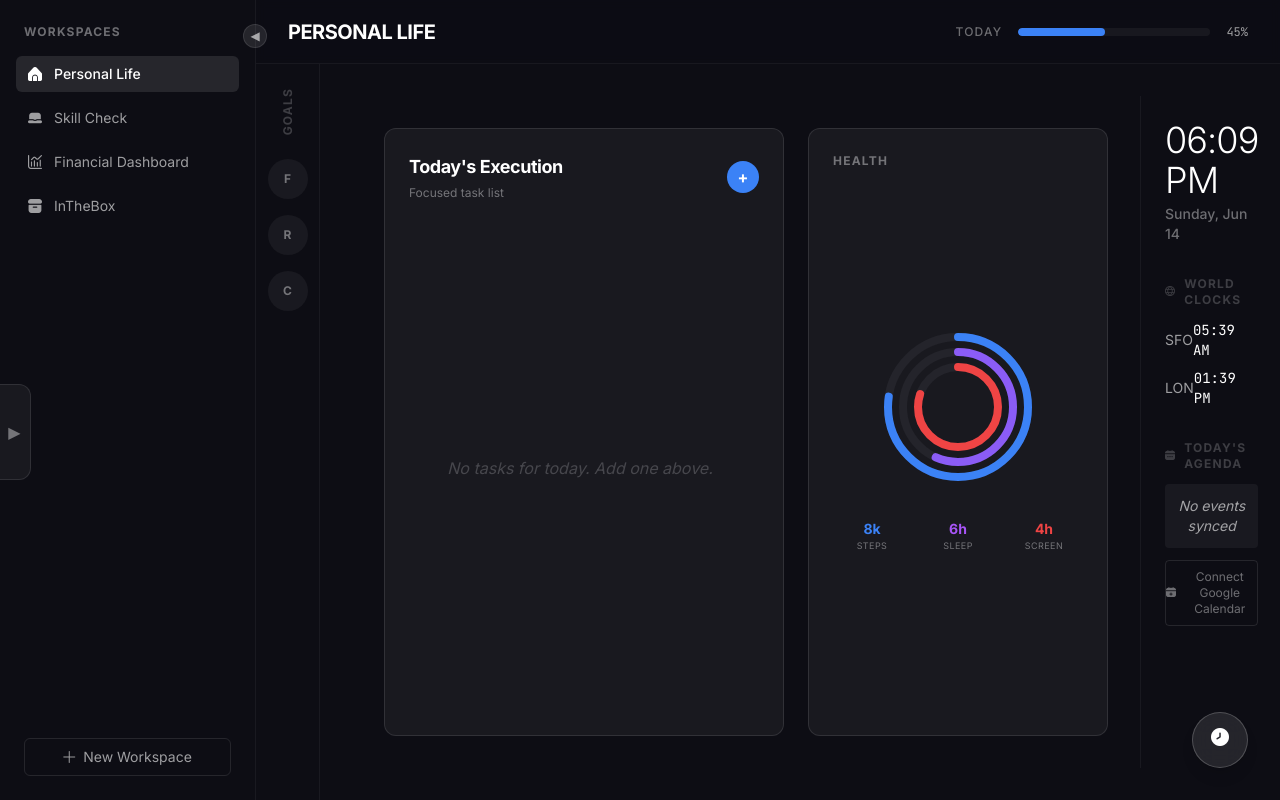
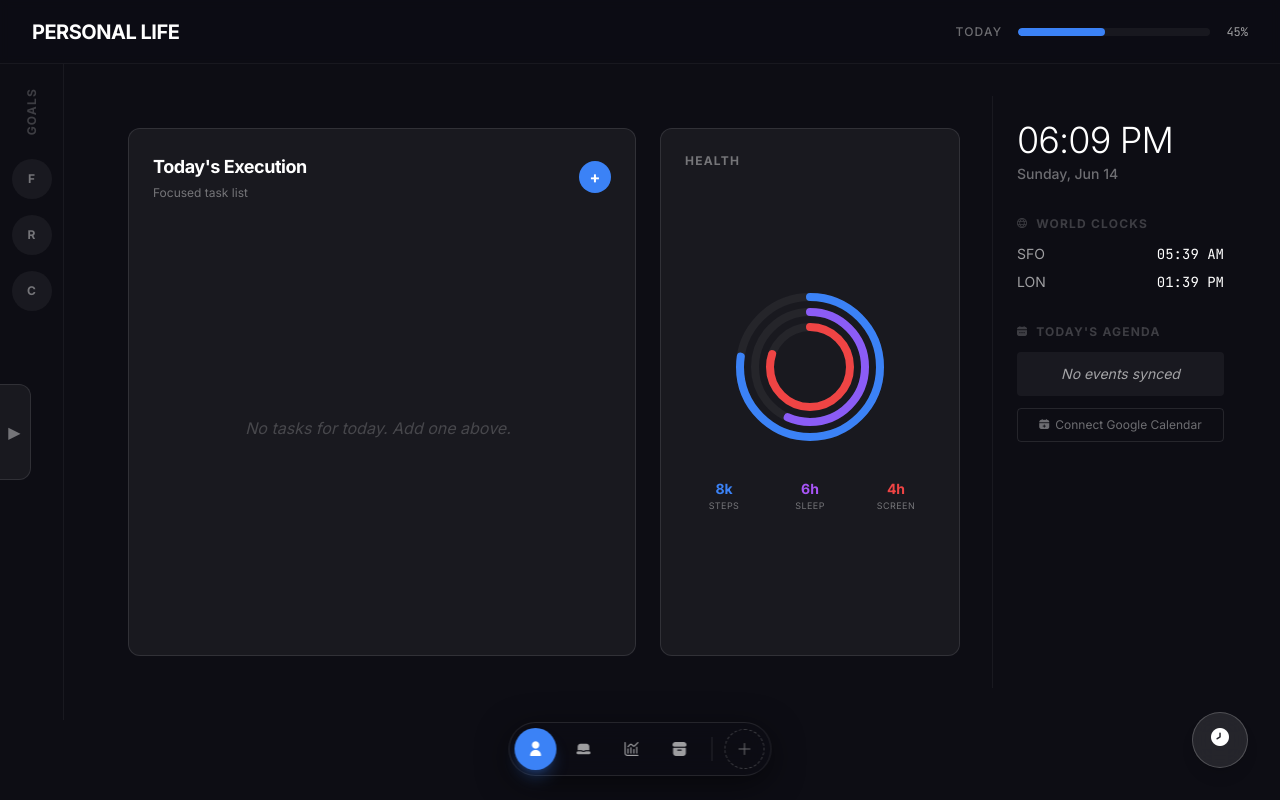
Before and after one commit to ishankumax/ProdOS, a Next.js app: page / in a window 1280 px wide. Built offline with nearby package versions, Linux system fonts and the light colour scheme.

Commit message:
style: replace vertical sidebar with premium floating bottom navbar with hover tooltips

```diff
--- a/app/page.tsx
+++ b/app/page.tsx
@@ -2,7 +2,7 @@
 
 import { useState } from "react";
 import Shell from "@/components/layout/Shell";
-import { WorkspaceType } from "@/components/layout/Sidebar";
+import { WorkspaceType } from "@/components/layout/BottomNavbar";
 import TasksWidget from "@/components/workspaces/TasksWidget";
 import HealthWidget from "@/components/workspaces/HealthWidget";
 import RightPanel from "@/components/layout/RightPanel";
--- /dev/null
+++ b/components/layout/BottomNavbar.tsx
@@ -0,0 +1,58 @@
+"use client";
+
+export type WorkspaceType = "Personal Life" | "Skill Check" | "InTheBox" | "Financial Dashboard";
+
+interface BottomNavbarProps {
+  activeWorkspace: WorkspaceType;
+  onWorkspaceChange: (w: WorkspaceType) => void;
+}
+
+const WORKSPACES: { name: WorkspaceType; iconClass: string }[] = [
+  { name: "Personal Life", iconClass: "fi fi-sr-user" },
+  { name: "Skill Check", iconClass: "fi fi-sr-laptop" },
+  { name: "Financial Dashboard", iconClass: "fi fi-sr-chart-histogram" },
+  { name: "InTheBox", iconClass: "fi fi-sr-box" },
+];
+
+export default function BottomNavbar({ activeWorkspace, onWorkspaceChange }: BottomNavbarProps) {
+  return (
+    <div className="flex items-center gap-2 p-1.5 bg-[#0d0d14]/80 border border-white/10 rounded-full backdrop-blur-lg shadow-[0_8px_32px_rgba(0,0,0,0.5)] transition-all duration-300 pointer-events-auto">
+      {WORKSPACES.map((ws) => {
+        const isActive = activeWorkspace === ws.name;
+        return (
+          <button
+            key={ws.name}
+            onClick={() => onWorkspaceChange(ws.name)}
+            title={ws.name}
+            className={`w-10 h-10 rounded-full flex items-center justify-center transition-all duration-300 relative group ${
+              isActive
+                ? "bg-blue-500 text-white shadow-lg shadow-blue-500/30 scale-105"
+                : "text-white/60 hover:text-white hover:bg-white/5"
+            }`}
+          >
+            <i className={`${ws.iconClass} text-sm flex items-center`}></i>
+
+            {/* Tooltip */}
+            <span className="absolute -top-12 left-1/2 -translate-x-1/2 px-2.5 py-1.5 bg-[#161622] border border-white/10 text-white text-[10px] rounded font-medium tracking-wide whitespace-nowrap opacity-0 group-hover:opacity-100 scale-95 group-hover:scale-100 transition-all duration-200 pointer-events-none shadow-xl">
+              {ws.name}
+            </span>
+          </button>
+        );
+      })}
+
+      <div className="w-px h-6 bg-white/10 mx-1"></div>
+
+      <button
+        title="New Workspace"
+        className="w-10 h-10 rounded-full border border-dashed border-white/20 flex items-center justify-center text-white/40 hover:text-white hover:bg-white/5 hover:border-white/40 transition-all duration-300 relative group"
+      >
+        <i className="fi fi-sr-plus flex items-center text-xs"></i>
+
+        {/* Tooltip */}
+        <span className="absolute -top-12 left-1/2 -translate-x-1/2 px-2.5 py-1.5 bg-[#161622] border border-white/10 text-white text-[10px] rounded font-medium tracking-wide whitespace-nowrap opacity-0 group-hover:opacity-100 scale-95 group-hover:scale-100 transition-all duration-200 pointer-events-none shadow-xl">
+          New Workspace
+        </span>
+      </button>
+    </div>
+  );
+}
--- a/components/layout/Shell.tsx
+++ b/components/layout/Shell.tsx
@@ -1,6 +1,6 @@
 "use client";
 
-import Sidebar, { WorkspaceType } from "./Sidebar";
+import BottomNavbar, { WorkspaceType } from "./BottomNavbar";
 import Header from "./Header";
 import GoalsRail from "./GoalsRail";
 import CompletedDrawer from "./CompletedDrawer";
@@ -13,17 +13,14 @@ interface ShellProps {
 
 export default function Shell({ children, activeWorkspace, onWorkspaceChange }: ShellProps) {
   return (
-    <div className="flex h-screen bg-[#0d0d14] text-white overflow-hidden">
-      {/* 1. Left Sidebar (Workspace Switcher) */}
-      <Sidebar activeWorkspace={activeWorkspace} onWorkspaceChange={onWorkspaceChange} />
-
+    <div className="flex h-screen bg-[#0d0d14] text-white overflow-hidden relative">
       {/* Main Content Area */}
       <div className="flex-1 flex flex-col min-w-0 relative">
-        {/* 2. Header (Shared) */}
+        {/* 1. Header (Shared) */}
         <Header activeWorkspace={activeWorkspace} />
 
         {/* Workspace Content Layer */}
-        <div className="flex-1 flex overflow-hidden relative">
+        <div className="flex-1 flex overflow-hidden relative pb-20">
           <GoalsRail />
           <CompletedDrawer />
 
@@ -32,8 +29,13 @@ export default function Shell({ children, activeWorkspace, onWorkspaceChange }:
           </main>
         </div>
 
+        {/* 2. Floating Bottom Navbar */}
+        <div className="absolute bottom-6 left-1/2 -translate-x-1/2 z-50">
+          <BottomNavbar activeWorkspace={activeWorkspace} onWorkspaceChange={onWorkspaceChange} />
+        </div>
+
         {/* 3. Floating Bottom-Right Control */}
-        <div className="absolute bottom-8 right-8">
+        <div className="absolute bottom-8 right-8 z-40">
           <button className="w-14 h-14 bg-white/10 hover:bg-white/20 border border-white/20 rounded-full flex items-center justify-center shadow-lg transition-all backdrop-blur-md">
             {activeWorkspace === "Financial Dashboard" ? (
               <i className="fi fi-sr-calculator text-lg text-white"></i>
--- a/components/layout/Sidebar.tsx
+++ /dev/null
@@ -1,75 +0,0 @@
-"use client";
-
-import { useState } from "react";
-
-export type WorkspaceType = "Personal Life" | "Skill Check" | "InTheBox" | "Financial Dashboard";
-
-interface SidebarProps {
-  activeWorkspace: WorkspaceType;
-  onWorkspaceChange: (w: WorkspaceType) => void;
-}
-
-const WORKSPACES: { name: WorkspaceType; iconClass: string }[] = [
-  { name: "Personal Life", iconClass: "fi fi-sr-home" },
-  { name: "Skill Check", iconClass: "fi fi-sr-laptop" },
-  { name: "Financial Dashboard", iconClass: "fi fi-sr-chart-histogram" },
-  { name: "InTheBox", iconClass: "fi fi-sr-box" },
-];
-
-export default function Sidebar({ activeWorkspace, onWorkspaceChange }: SidebarProps) {
-  const [isCollapsed, setIsCollapsed] = useState(false);
-
-  return (
-    <aside
-      className={`${
-        isCollapsed ? "w-16" : "w-64"
-      } bg-[#0d0d14] border-r border-white/5 h-full flex flex-col pt-6 transition-all duration-300 relative`}
-    >
-      {/* Collapse Toggle */}
-      <button
-        onClick={() => setIsCollapsed(!isCollapsed)}
-        className="absolute -right-3 top-6 w-6 h-6 bg-white/10 hover:bg-white/20 border border-white/10 rounded-full flex items-center justify-center text-white/60 hover:text-white z-50 text-xs transition-colors"
-      >
-        {isCollapsed ? "▶" : "◀"}
-      </button>
-
-      <div className={`px-4 mb-8 ${isCollapsed ? "items-center flex flex-col" : ""}`}>
-        {!isCollapsed && (
-          <h2 className="text-white/40 text-xs font-bold tracking-widest uppercase mb-4 px-2">Workspaces</h2>
-        )}
-        <nav className={`space-y-2 ${isCollapsed ? "flex flex-col items-center" : ""}`}>
-          {WORKSPACES.map((ws) => {
-            return (
-              <button
-                key={ws.name}
-                onClick={() => onWorkspaceChange(ws.name)}
-                title={ws.name}
-                className={`text-left rounded-md text-sm transition-all flex items-center ${
-                  isCollapsed ? "justify-center w-10 h-10 p-0" : "w-full px-3 py-2 gap-3"
-                } ${
-                  activeWorkspace === ws.name
-                    ? "bg-white/10 text-white font-medium"
-                    : "text-white/60 hover:bg-white/5 hover:text-white"
-                }`}
-              >
-                <i className={`${ws.iconClass} text-sm flex items-center`}></i>
-                {!isCollapsed && <span>{ws.name}</span>}
-              </button>
-            );
-          })}
-        </nav>
-      </div>
-
-      <div className={`mt-auto mb-6 ${isCollapsed ? "px-2 flex justify-center" : "px-6"}`}>
-        <button
-          title="New Workspace"
-          className={`flex items-center justify-center border border-white/10 rounded-md text-sm text-white/60 hover:bg-white/5 hover:text-white transition-colors ${
-            isCollapsed ? "w-10 h-10 p-0" : "w-full gap-2 px-3 py-2"
-          }`}
-        >
-          <i className="fi fi-sr-plus flex items-center text-xs"></i> {!isCollapsed && "New Workspace"}
-        </button>
-      </div>
-    </aside>
-  );
-}
```
